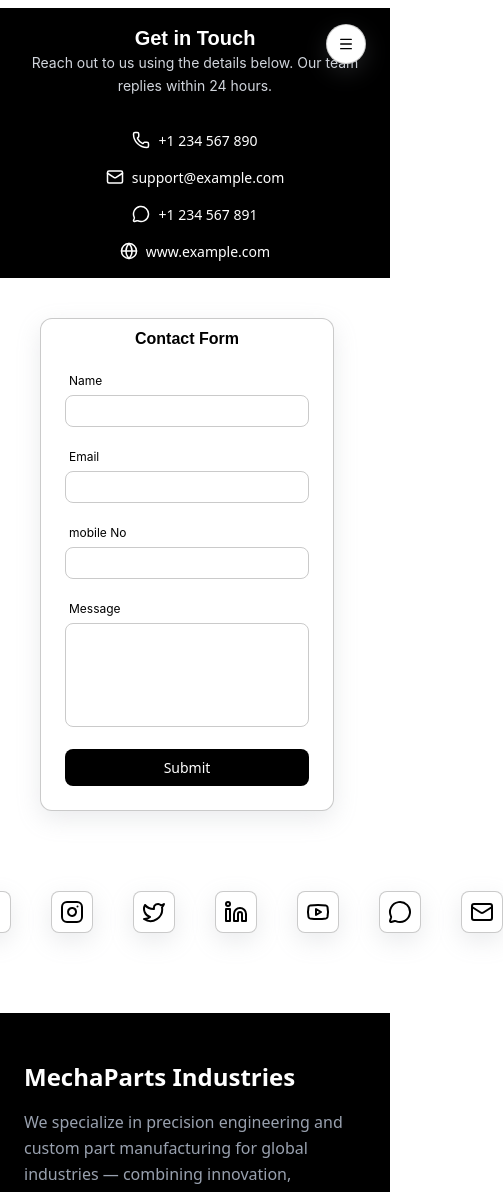
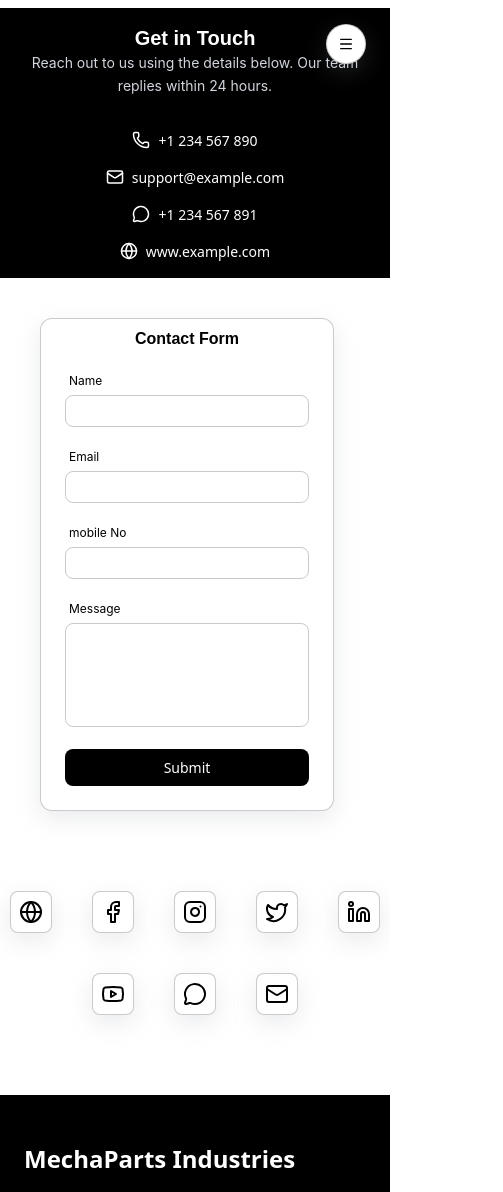
Before and after one commit to adityakorde118-cloud/machine-part-app, a React (Vite) app: page /Contact in a window 390 px wide. Shown: the top 1192 px of the page, 503 px wide, since content can reach past the window. Built offline with nearby package versions, Linux system fonts and the light colour scheme.

Commit message:
deploy commit changes 6

```diff
--- a/src/pages/Home.jsx
+++ b/src/pages/Home.jsx
@@ -88,10 +88,10 @@ function Home() {
       <UserdataForm />
       <Slider />
       <div className=" px-6  mt-22">
-        <div className="grid grid-cols-2 gap-4">
+        <div className="md:grid md:grid-cols-2 gap-4">
           <section className="py-12   bg-white app-Shadow  rounded-2xl border-2 border-[#e6e6e693] ">
             <div className=" max-w-full mx-auto px-6  gap-10 items-center">
-              <div className="flex">
+              <div className="flex ">
                 <div className="max-w-full h-full px-10">
                   <h2 className=" text-lg md:text-3xl font-bold mb-4 heding text-gray-800">
                     About Our Company
--- a/src/pages/contact.jsx
+++ b/src/pages/contact.jsx
@@ -105,10 +105,10 @@ function contact() {
           }
         />
       </div>
-      <div className="flex w-full gap-10 items-center justify-center">
+      <div className="flex w-full gap-10 flex-wrap items-center justify-center">
         {socialLinks.map((soc, i) => (
           <Link to={soc.url}>
-          <div className="p-2 gap-2 bg-white  app-Shadow rounded-lg flex justify-center items-center border border-[#a4a4a493]">
+          <div className=" p-2 gap-2 bg-white  app-Shadow rounded-lg flex justify-center items-center border border-[#a4a4a493]">
             {soc.icon}
 
           </div>
```
